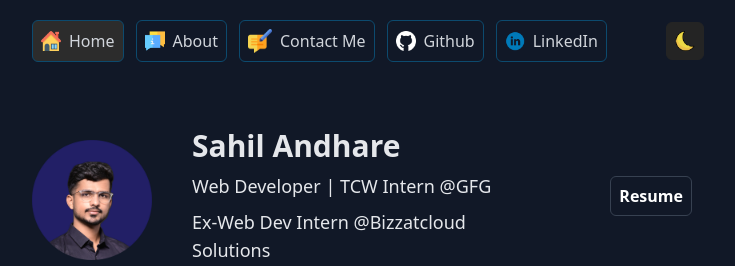
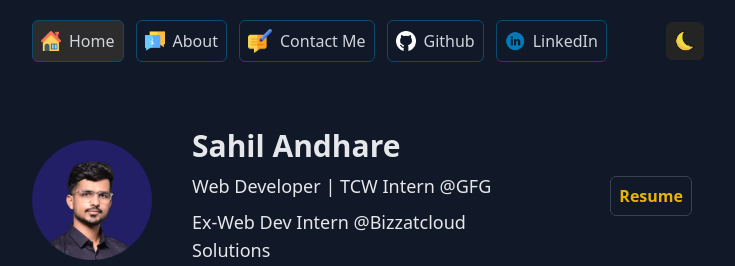
Before and after one commit to sahil-172002/portfolio, a React (Vite) app: page / in a window 1280 px wide. Shown: the top 266 px of the page, without its empty margins (272-1007 px from the left). Built offline with nearby package versions, Linux system fonts and the light colour scheme; no server answers.

Commit message:
resume updated

```diff
--- a/src/pages/Home.jsx
+++ b/src/pages/Home.jsx
@@ -10,7 +10,7 @@ function Home() {
         <a
           href="/sahil-resume.pdf"
           // target="_blank"
-          className="p-2 mr-3 text-gray-700 text-center dark:text-white dark:border-white-900 rounded-md border border-gray-700 font-bold"
+          className="p-2 mr-3 text-gray-700 text-center dark:text-yellow-500 dark:border-white-900 rounded-md border border-gray-700 font-bold"
         >
           Resume
         </a>
```
Also changed, not shown: 1 other file (tests, documents, lock files or other folders).
